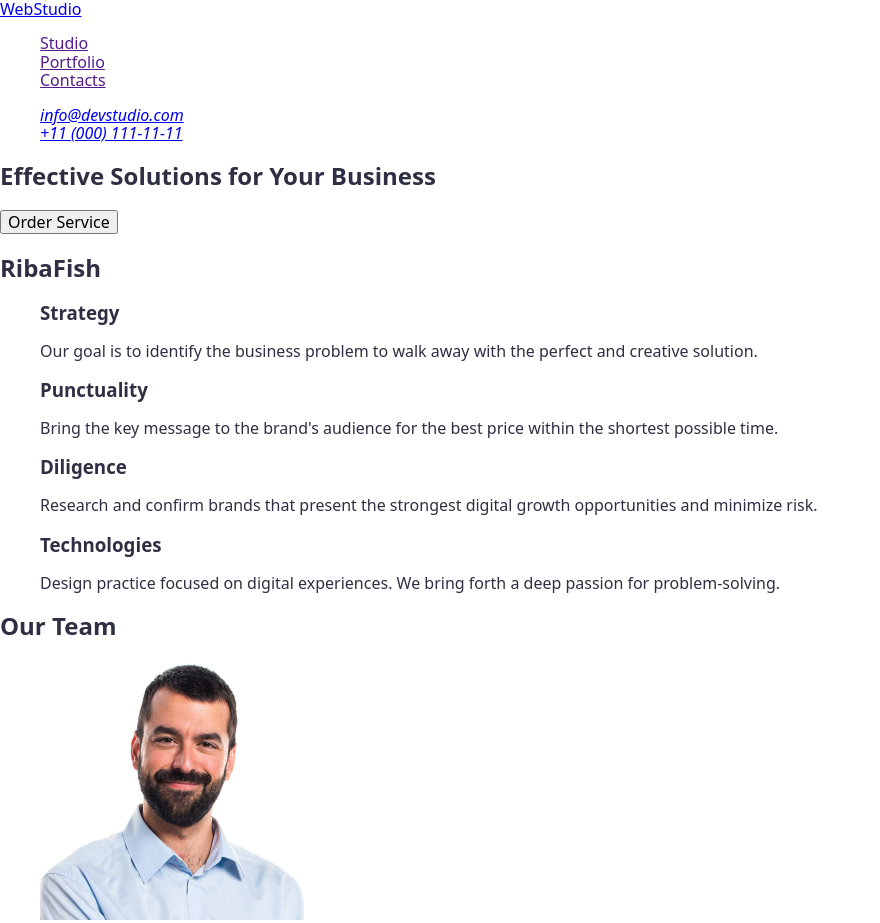
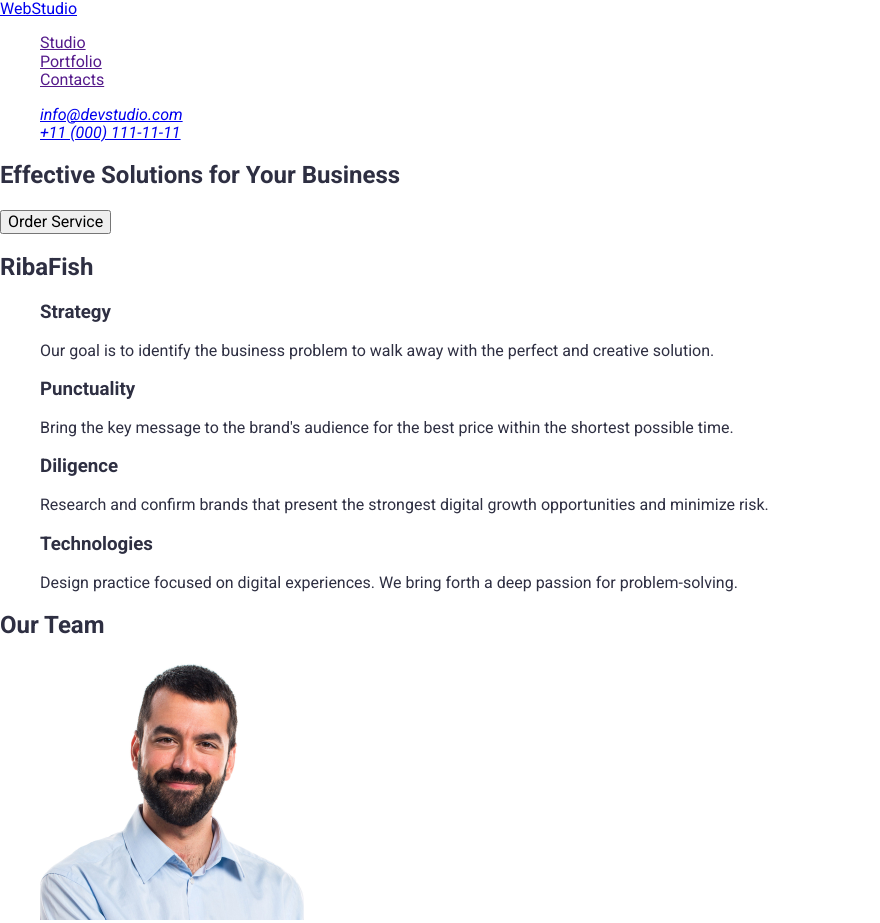
Before and after one commit to yurikorock/goit-markup-hw-02, a plain HTML site: page index.html in a window 1280 px wide. Shown: the top 923 px of the page, without its empty margins (0-880 px from the left). Drawn offline with Linux system fonts and the light colour scheme.

Commit message:
fix bugs

```diff
--- a/css/styles.css
+++ b/css/styles.css
@@ -1,5 +1,5 @@
 body{
-    font-family: "Roboto", "Raleway" sans-serif;
+    font-family: "Roboto", "Raleway", sans-serif;
     color: #2e2f42;
     background-color: #fff;
     ul{
```
